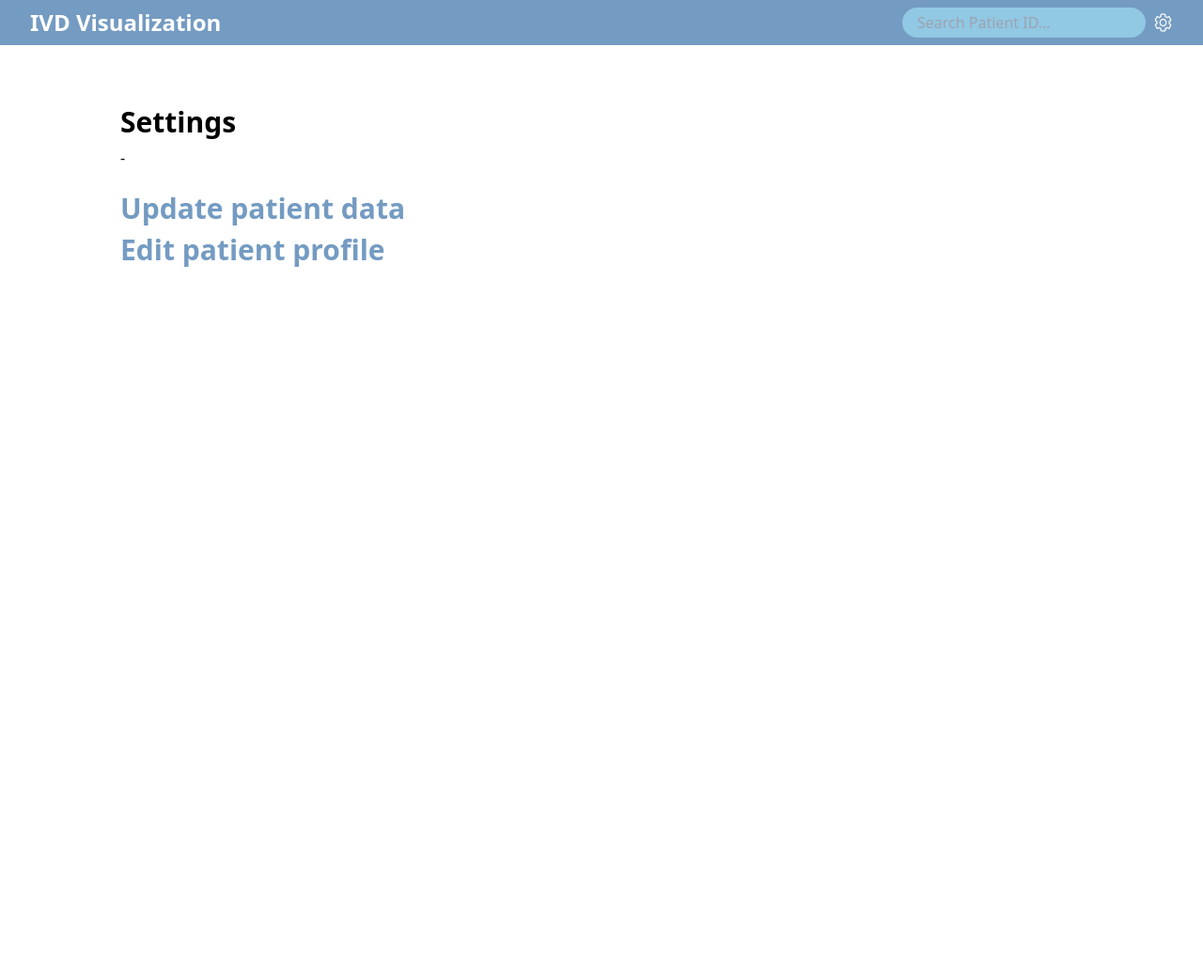
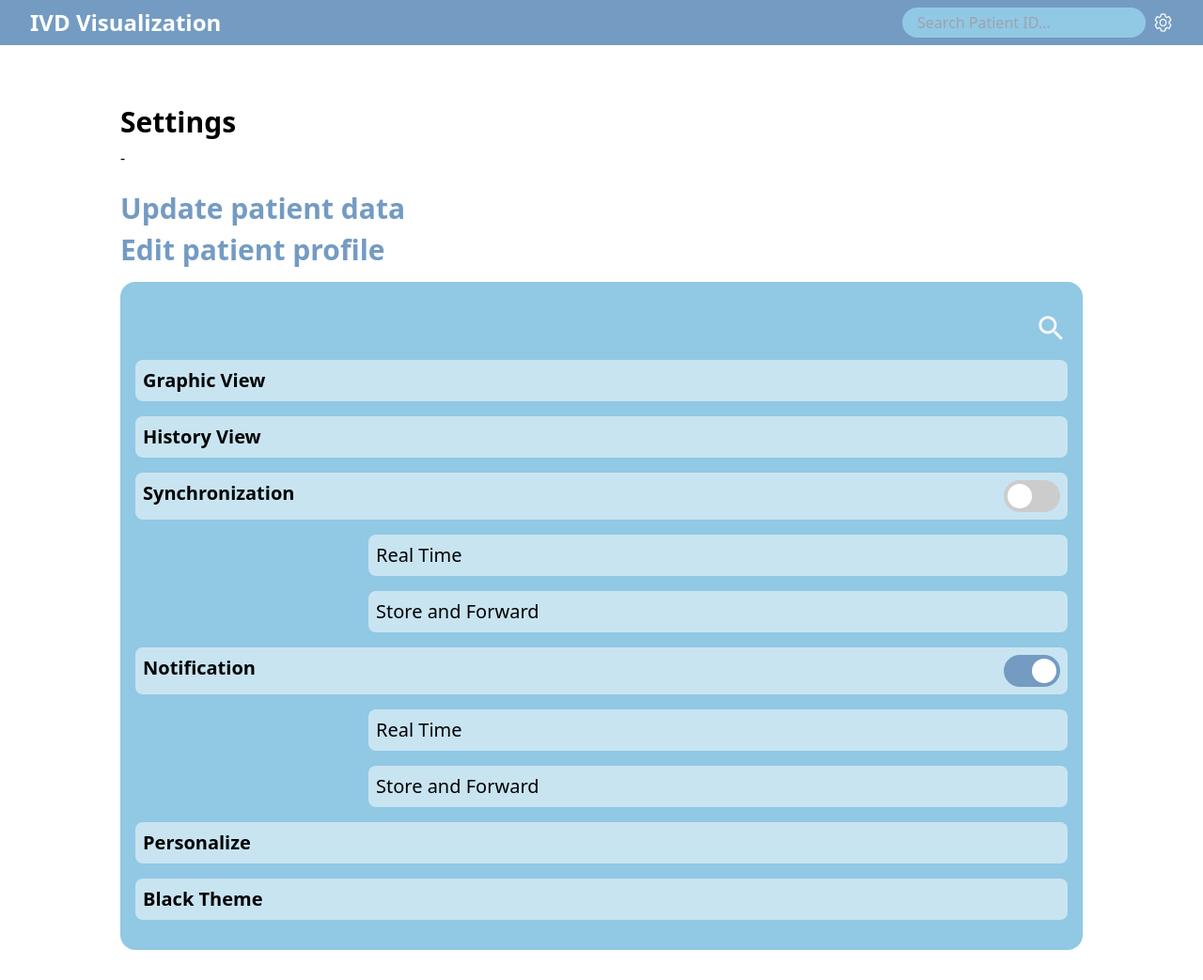
Before and after one commit to Sushitr4sh/IVD-VIsualization, a Node server app: template views/patients/setting.ejs in a window 1280 px wide. Shown: the whole page at 94% size. Before the commit the page ends 284 px from the top, so only its background shows below. Run offline with Node 20, Linux system fonts and the light colour scheme; the template is opened without the code that fills it, so the values that code supplies are empty; some libraries are stand-ins or nearby versions.

Commit message:
seventeenth commit

```diff
--- a/app.js
+++ b/app.js
@@ -122,16 +122,35 @@ app.post("/patients/:id/add-data", async (req, res) => {
     // Split the input date string into an array [MM, DD, YYYY]
     const dateParts = inputDate.split("/");
 
+    // Add leading zero to month and day if needed
+    const month = dateParts[0].padStart(2, "0");
+    const day = dateParts[1].padStart(2, "0");
+
     // Rearrange the date parts to form the output date string [YYYY, MM, DD]
-    const outputDate = `${dateParts[2]}-${dateParts[0]}-${dateParts[1]}`;
+    const outputDate = `${dateParts[2]}-${month}-${day}`;
 
     return outputDate;
   }
 
   const today = convertDateFormat(new Date().toLocaleDateString());
+  console.log(today); // Output: "2024-01-08" (assuming today's date is January 8, 2024)
 
   //check if today's data exist
   if (
+    !patient.bloodPressureHistory ||
+    patient.bloodPressureHistory.length === 0
+  ) {
+    // If bloodPressureHistory is empty, create a new entry
+    const newBloodPressureEntry = {
+      date: today,
+      time: [new Date().toLocaleTimeString()],
+      systolic: [req.body.systolic],
+      diastolic: [req.body.diastolic],
+      meanPulse: [req.body.systolic - req.body.diastolic],
+    };
+    patient.bloodPressureHistory = [newBloodPressureEntry];
+    await patient.save();
+  } else if (
     patient.bloodPressureHistory[patient.bloodPressureHistory.length - 1]
       .date !== today
   ) {
--- a/public/output.css
+++ b/public/output.css
@@ -538,6 +538,14 @@ video {
   position: fixed;
 }
 
+.absolute {
+  position: absolute;
+}
+
+.relative {
+  position: relative;
+}
+
 .top-0 {
   top: 0px;
 }
@@ -679,6 +687,10 @@ video {
   width: 100%;
 }
 
+.w-\[75\%\] {
+  width: 75%;
+}
+
 .rotate-180 {
   --tw-rotate: 180deg;
   transform: translate(var(--tw-translate-x), var(--tw-translate-y)) rotate(var(--tw-rotate)) skewX(var(--tw-skew-x)) skewY(var(--tw-skew-y)) scaleX(var(--tw-scale-x)) scaleY(var(--tw-scale-y));
@@ -752,6 +764,10 @@ video {
 
 .gap-y-2 {
   row-gap: 0.5rem;
+}
+
+.self-end {
+  align-self: flex-end;
 }
 
 .rounded-2xl {
@@ -889,6 +905,11 @@ video {
   padding-bottom: 0.25rem;
 }
 
+.py-16 {
+  padding-top: 4rem;
+  padding-bottom: 4rem;
+}
+
 .py-2 {
   padding-top: 0.5rem;
   padding-bottom: 0.5rem;
@@ -907,6 +928,11 @@ video {
 .py-\[0\.10rem\] {
   padding-top: 0.10rem;
   padding-bottom: 0.10rem;
+}
+
+.py-8 {
+  padding-top: 2rem;
+  padding-bottom: 2rem;
 }
 
 .pb-10 {
@@ -1152,10 +1178,6 @@ video {
     width: 40%;
   }
 
-  .lg\:w-\[60\%\] {
-    width: 60%;
-  }
-
   .lg\:w-auto {
     width: auto;
   }
--- a/views/patients/setting.ejs
+++ b/views/patients/setting.ejs
@@ -14,4 +14,115 @@
     class="text-3xl font-semibold text-[#749bc2] hover:underline"
     >Edit patient profile</a
   >
+
+  <div
+    class="w-full lg:hihdden px-4 bg-[#91c8e4] py-8 mt-4 rounded-2xl flex flex-col justify-center gap-y-2"
+  >
+    <div class="flex justify-end">
+      <img src="/images/search.png" alt="" srcset="" />
+    </div>
+    <div class="bg-[#c8e4f1] w-full rounded-lg mt-2 p-2">
+      <p class="font-bold text-xl">Graphic View</p>
+    </div>
+    <div class="bg-[#c8e4f1] w-full rounded-lg mt-2 p-2">
+      <p class="font-bold text-xl">History View</p>
+    </div>
+    <div class="bg-[#c8e4f1] flex justify-between w-full rounded-lg mt-2 p-2">
+      <p class="font-bold text-xl">Synchronization</p>
+      <label class="switch">
+        <input type="checkbox" />
+        <span class="slider round"></span>
+      </label>
+    </div>
+    <div class="bg-[#c8e4f1] w-[75%] self-end rounded-lg mt-2 p-2">
+      <p class="font-base text-xl">Real Time</p>
+    </div>
+    <div class="bg-[#c8e4f1] w-[75%] self-end rounded-lg mt-2 p-2">
+      <p class="font-base text-xl">Store and Forward</p>
+    </div>
+    <div class="bg-[#c8e4f1] flex justify-between w-full rounded-lg mt-2 p-2">
+      <p class="font-bold text-xl">Notification</p>
+      <label class="switch">
+        <input type="checkbox" checked="true" />
+        <span class="slider round"></span>
+      </label>
+    </div>
+    <div class="bg-[#c8e4f1] w-[75%] self-end rounded-lg mt-2 p-2">
+      <p class="font-base text-xl">Real Time</p>
+    </div>
+    <div class="bg-[#c8e4f1] w-[75%] self-end rounded-lg mt-2 p-2">
+      <p class="font-base text-xl">Store and Forward</p>
+    </div>
+    <div class="bg-[#c8e4f1] w-full rounded-lg mt-2 p-2">
+      <p class="font-bold text-xl">Personalize</p>
+    </div>
+    <div class="bg-[#c8e4f1] w-full rounded-lg mt-2 p-2">
+      <p class="font-bold text-xl">Black Theme</p>
+    </div>
+  </div>
 </main>
+
+<style>
+  /* The switch - the box around the slider */
+  .switch {
+    position: relative;
+    display: inline-block;
+    width: 60px;
+    height: 34px;
+  }
+
+  /* Hide default HTML checkbox */
+  .switch input {
+    opacity: 0;
+    width: 0;
+    height: 0;
+  }
+
+  /* The slider */
+  .slider {
+    position: absolute;
+    cursor: pointer;
+    top: 0;
+    left: 0;
+    right: 0;
+    bottom: 0;
+    background-color: #ccc;
+    -webkit-transition: 0.4s;
+    transition: 0.4s;
+  }
+
+  .slider:before {
+    position: absolute;
+    content: "";
+    height: 26px;
+    width: 26px;
+    left: 4px;
+    bottom: 4px;
+    background-color: white;
+    -webkit-transition: 0.4s;
+    transition: 0.4s;
+  }
+
+  input:checked + .slider {
+    background-color: #749bc2;
+  }
+
+  input:focus + .slider {
+    box-shadow: 0 0 1px #749bc2;
+  }
+
+  input:checked + .slider:before {
+    -webkit-transform: translateX(26px);
+    -ms-transform: translateX(26px);
+    transform: translateX(26px);
+  }
+
+  /* Rounded sliders */
+  .slider.round {
+    border-radius: 34px;
+  }
+
+  .slider.round:before {
+    border-radius: 50%;
+  }
+</style>
```
Also changed, not shown: views/patients/index.ejs (+6 -10 lines), vercel.json (added).
